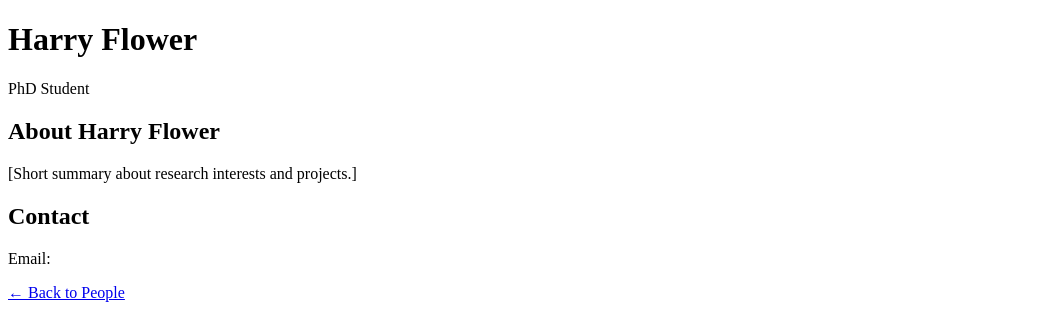
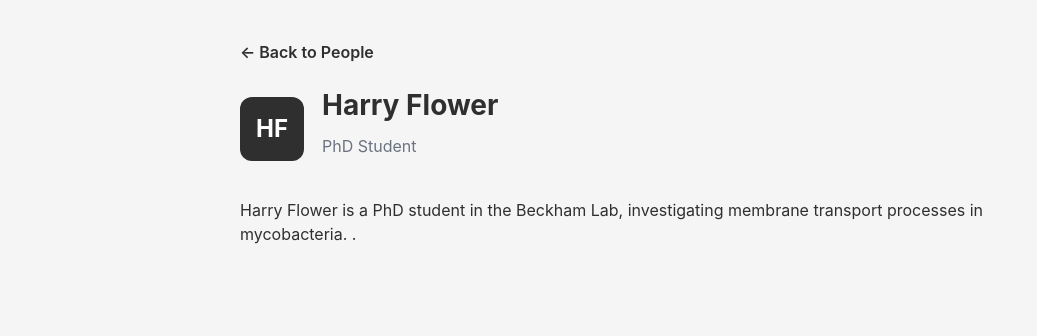
Before and after one commit to beckham-lab-newcastle/beckham-lab-site, a plain HTML site: page harry.html in a window 1280 px wide. Shown: the whole page, without its empty margins (0-1037 px from the left). Drawn offline with Linux system fonts and the light colour scheme.

Commit message:
Update harry.html

```diff
--- a/harry.html
+++ b/harry.html
@@ -4,26 +4,28 @@
   <meta charset="utf-8" />
   <meta name="viewport" content="width=device-width, initial-scale=1" />
   <title>Harry Flower — Beckham Lab</title>
-  <link rel="stylesheet" href="assets/css/style.css">
+  <style>
+    body { font-family: Inter, system-ui, -apple-system, "Segoe UI", Roboto, Arial; margin:0; padding:0; background:#f5f5f5; color:#2f2f2f; line-height:1.5 }
+    .container { max-width:800px; margin:40px auto; padding:0 18px }
+    .back-link { display:inline-block; margin-bottom:20px; color:#2f2f2f; text-decoration:none; font-weight:600; }
+    .person-header { display:flex; align-items:center; gap:18px; margin-bottom:24px }
+    .avatar { width:64px; height:64px; border-radius:12px; background:#2f2f2f; color:#fff; display:flex; align-items:center; justify-content:center; font-weight:700; font-size:24px; }
+    h1 { margin:0 0 8px; font-size:28px }
+    .role { color:#6b7280; margin-bottom:16px }
+    p { margin-bottom:12px }
+  </style>
 </head>
 <body>
-  <header>
-    <h1>Harry Flower</h1>
-    <p class="small muted">PhD Student</p>
-  </header>
-
-  <main class="container">
-    <section>
-      <h2>About Harry Flower</h2>
-      <p>[Short summary about research interests and projects.]</p>
-    </section>
-
-    <section>
-      <h2>Contact</h2>
-      <p>Email: </p>
-    </section>
-
-    <a href="index.html">← Back to People</a>
-  </main>
+  <div class="container">
+    <a href="index.html#people" class="back-link">&larr; Back to People</a>
+    <div class="person-header">
+      <div class="avatar">HF</div>
+      <div>
+        <h1>Harry Flower</h1>
+        <div class="role">PhD Student</div>
+      </div>
+    </div>
+    <p>Harry Flower is a PhD student in the Beckham Lab, investigating membrane transport processes in mycobacteria. .</p>
+  </div>
 </body>
 </html>
```
